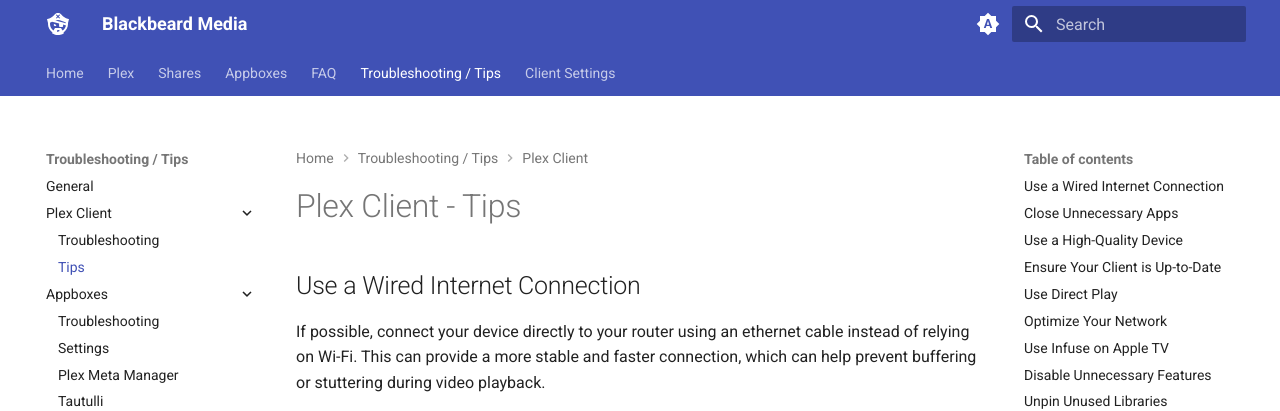
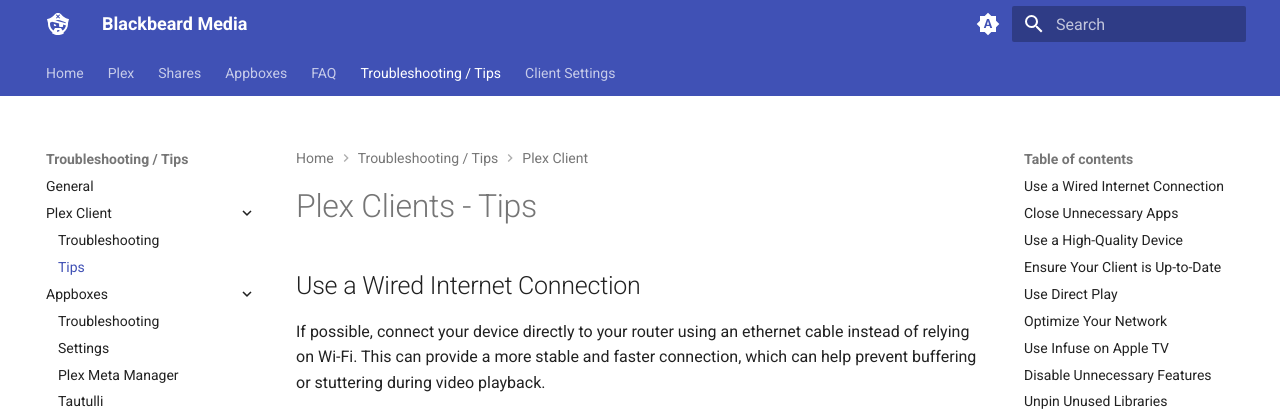
Before and after one commit to neomedia6989/docs-2, an MkDocs documentation site: the page built from docs/troubleshooting/client/tips.md, in a window 1280 px wide and 900 px high. Shown: the top 411 px of the window. Built offline with MkDocs 1.6.1 and Material for MkDocs 9.7.7, drawn with Linux system fonts in a browser that asks for light colours.

Commit message:
Update tips.md

```diff
--- a/docs/troubleshooting/client/tips.md
+++ b/docs/troubleshooting/client/tips.md
@@ -1,4 +1,4 @@
-# Plex Client - Tips
+# Plex Clients - Tips
 
 ## Use a Wired Internet Connection
 
```
